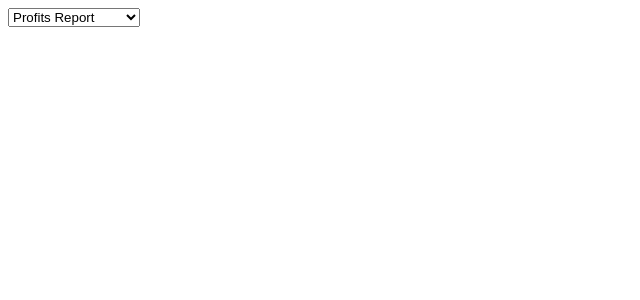
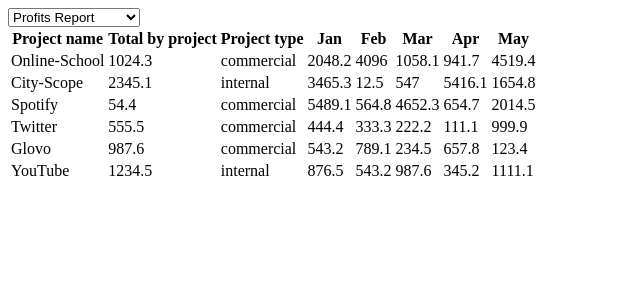
Before and after one commit to aibeksaaliev/test-task-md, a React (Create React App) app: page / in a window 1280 px wide. Shown: the top 300 px of the page, without its empty margins (0-640 px from the left). Built offline with nearby package versions, Linux system fonts and the light colour scheme.

Commit message:
#5 - Created preliminary ReportTable container -ReportTable displays reports data to users

```diff
--- a/src/App.tsx
+++ b/src/App.tsx
@@ -1,12 +1,14 @@
 import React from 'react';
 import ReportDropdown from "./components/Dropdowns/ReportDropdown";
+import ReportTable from "./containers/ReportTable";
 
 function App() {
-  return (
-    <div>
-      <ReportDropdown/>
-    </div>
-  );
+    return (
+        <div>
+            <ReportDropdown/>
+            <ReportTable/>
+        </div>
+    );
 }
 
 export default App;
--- /dev/null
+++ b/src/containers/ReportTable.tsx
@@ -0,0 +1,37 @@
+import React from 'react';
+import {ProfitsData} from "../constants/mockedReportData";
+import {DataObjectType} from "../types";
+
+const ReportTable = () => {
+    return (
+        <>
+            <table>
+                <thead>
+                <tr>
+                    {ProfitsData.header.map((metadata) => {
+                        return <th key={metadata.id}>{metadata.caption}</th>;
+                    })}
+                </tr>
+                </thead>
+                <tbody>
+                {ProfitsData.data.map((rowData, index) => {
+                    return (
+                        <tr key={index}>
+                            {rowData.map((cellData) => {
+                                const detectedCellData = cellData as string | number | DataObjectType;
+                                if (typeof detectedCellData === "object" && "d" in detectedCellData) {
+                                    return <td key={detectedCellData.d}>{detectedCellData.d}</td>;
+                                } else {
+                                    return <td key={detectedCellData}>{detectedCellData}</td>;
+                                }
+                            })}
+                        </tr>
+                    )
+                })}
+                </tbody>
+            </table>
+        </>
+    );
+};
+
+export default ReportTable;
```
